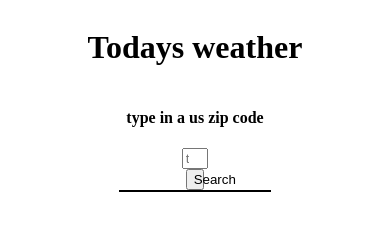
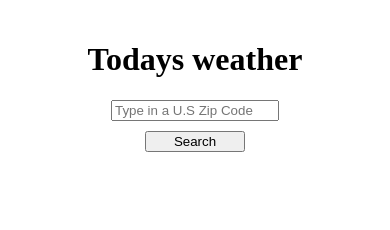
Before and after one commit to GavinEscanilla/weather-app, a plain HTML site: page index.html in a window 390 px wide. Drawn offline with Linux system fonts and the light colour scheme.

Commit message:
cleaning and updating
added the min digits in input be 5 and max digits would 10 also making it response with media querys with fixing button overlapping and text in input hide when width decraesed

```diff
--- a/index.html
+++ b/index.html
@@ -8,14 +8,13 @@
 </head>
 <body>
     <h1>Todays weather</h1>
-    <h4>type in a us zip code</h5>
-    <input type="number" id='input1' placeholder="type in zip code">
+    <input type="number"  id='input1' placeholder="Type in a U.S Zip Code">
 
 
     <button type="button" id="search">Search</button>
     <div id="info">
  <div id="temps"></div>
- <div id="feeltemp"></div>
+
 
 
 
--- a/script.js
+++ b/script.js
@@ -1,21 +1,19 @@
-const input1 = document.getElementById("input1");
+const input = document.getElementById("input1");
 const button = document.getElementById("search");
 const info =  document.getElementById("info")
 const key = '23862e68da6c3fc6f6001c4e91ae5026';
 const temp = document.getElementById("temps");
-const feeltemp = document.getElementById("feeltemp");
  const  f = (input) =>{
     return Math.floor((input -273.15) *9/5 + 32);
  }
-  console.log(f(298.706))
-const fetchData = async (input1) =>{
+
+const fetchData = async (input) =>{
     const err ="no data";
     try{
-    const res = await fetch(`https://api.openweathermap.org/data/2.5/weather?zip=${input1},us&appid=${key}`);
+    const res = await fetch(`https://api.openweathermap.org/data/2.5/weather?zip=${input},us&appid=${key}`);
     const data = await res.json();
-    const { weather, main} = data;
-    temp.innerHTML = `The Temperature is ${f(main.temp)}f`;
-    console.log(weather[0]);
+    const { weather, main,name} = data;
+    temp.innerHTML = `The Temperature is ${f(main.temp)}f, but it feels like ${f(main.feels_like)}f`;
     console.log(data)
     }catch(err){
  console.log(err);
@@ -24,5 +22,10 @@ const fetchData = async (input1) =>{
 
 console.log(1+1);
 button.addEventListener('click',() =>{
-    fetchData(input1.value)
+    if( input.value.toString().length <  4 || input.value.toString().length >  9){
+        alert('please put in 5-10 digit number');
+    }else{
+        fetchData(input.value);
+
+    }
 });
--- a/styles.css
+++ b/styles.css
@@ -1,16 +1,29 @@
 body{
     display: flex;
     flex-direction: column;
-    justify-content: center;
     align-items: center;
+    margin-top :20px;
+    padding: 0;
+    text-align: center;
 }
-#input1, #input2{
-    width: 5%;
+@media  only screen and (min-width:  375px) and (max-width: 1020px){
+button{
+    width: 120px;
+}
+#input1{
+    width: 120px;
+}
+}
+#input1{
+    width: 160px;
 }
 button{
-    width: 5%;
+    display: block;
+    margin-top: 10px;
+    width: 100px;
+    word-wrap: wrap;
 }
 #info{
-    border: 1px solid black;
+    margin-top: 10px;
     width: 40%;
 }
```
